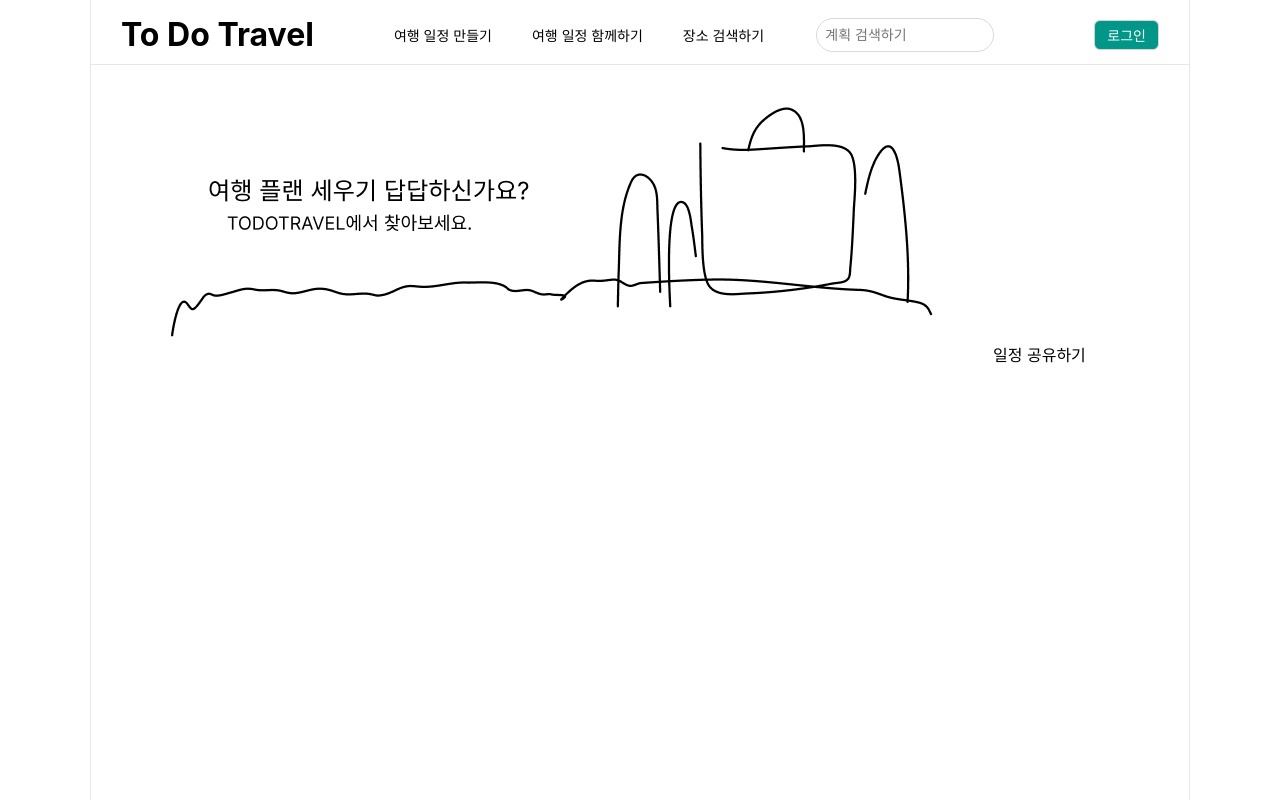
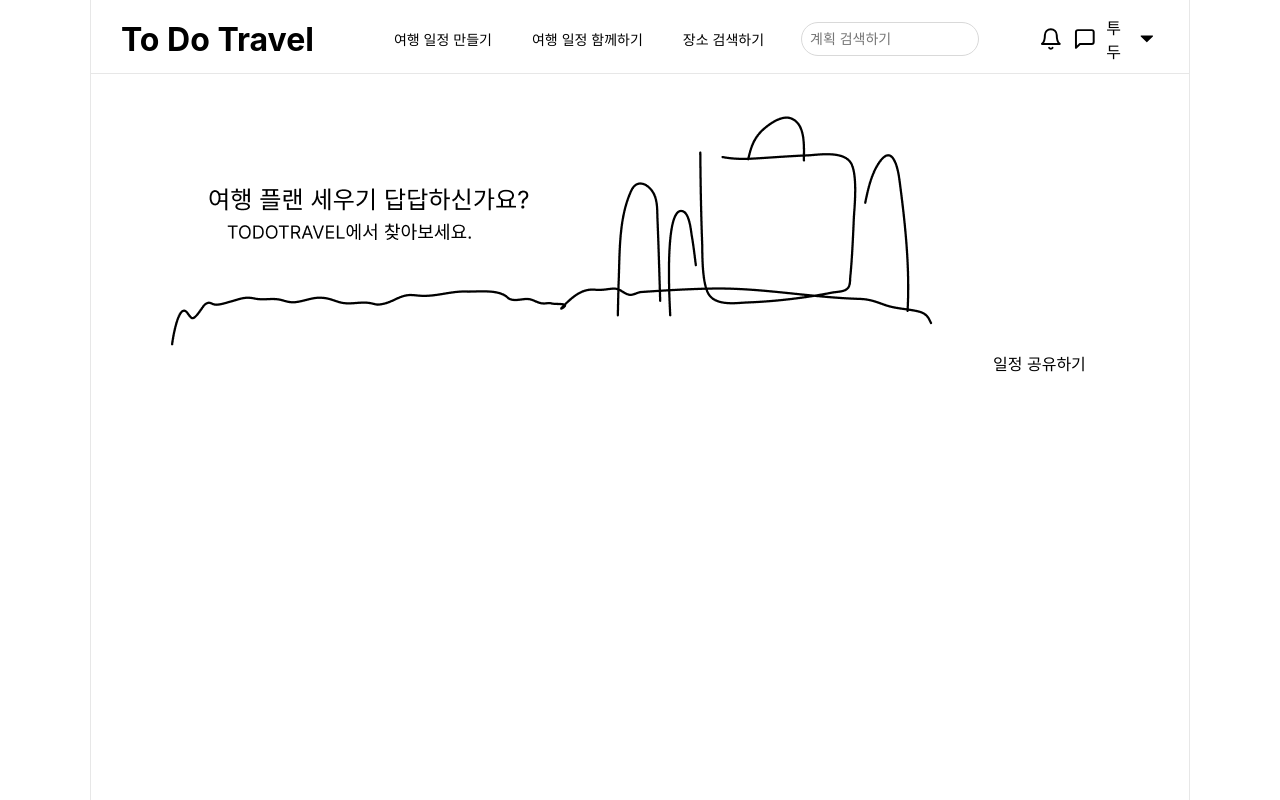
Before and after one commit to 11dontcare/todotravel_frontend, a React (Create React App) app: page / in a window 1280 px wide. Built offline with nearby package versions, Linux system fonts and the light colour scheme.

Commit message:
Feat: header dropdown 수정

```diff
--- a/package.json
+++ b/package.json
@@ -8,6 +8,7 @@
     "@testing-library/user-event": "^13.5.0",
     "react": "^18.3.1",
     "react-dom": "^18.3.1",
+    "react-icons": "^5.2.1",
     "react-router-dom": "^6.26.0",
     "react-scripts": "5.0.1",
     "web-vitals": "^2.1.4"
--- a/src/todotravel/component/side/Header.js
+++ b/src/todotravel/component/side/Header.js
@@ -4,15 +4,25 @@ import { checkIfLoggedIn, logout } from "../../service/AuthService";
 import { ACCESS_TOKEN } from "../../constant/backendAPI";
 
 import styles from "./Side.module.css";
+import { FiBell, FiMessageSquare } from "react-icons/fi";
+import { GoTriangleDown } from "react-icons/go";
+import { FaRegStar } from "react-icons/fa";
 
 const Header = () => {
   const [isLoggedIn, setIsLoggedIn] = useState(false);
+  const [nickname, setNickname] = useState("투두");
+  const [isMenuOpen, setIsMenuOpen] = useState(false); // 메뉴 열림/닫힘 상태
   const navigate = useNavigate();
 
   // 컴포넌트가 렌더링될 때 로그인 상태를 확인
   useEffect(() => {
     const loggedIn = checkIfLoggedIn();
     setIsLoggedIn(loggedIn);
+
+    if (loggedIn) {
+      const getNickname = localStorage.getItem("nickname");
+      setNickname(getNickname);
+    }
   }, []);
 
   const handleNavigation = (path) => {
@@ -35,6 +45,11 @@ const Header = () => {
     }
   };
 
+  //메뉴 열림/닫힘 토글
+  const toggleMenu = () => {
+    setIsMenuOpen((prevState) => !prevState);
+  };
+
   return (
     <div className={styles.header}>
       <h1>To Do Travel</h1>
@@ -42,9 +57,42 @@ const Header = () => {
       <p onClick={() => handleNavigation("/plan")}>여행 일정 함께하기</p>
       <p onClick={() => handleNavigation("/plan")}>장소 검색하기</p>
       <input placeholder='계획 검색하기' />
-      <button onClick={handleAuthClick}>
-        {isLoggedIn ? "로그아웃" : "로그인"}
-      </button>
+
+      {!isLoggedIn ? (
+        <div className={styles.option}>
+          <FiBell className={styles.bell} />
+          <FiMessageSquare className={styles.message} />
+          <p>{nickname}</p>
+          <GoTriangleDown className={styles.down} onClick={toggleMenu} />
+          {isMenuOpen && (
+            <div className={styles.dropdownMenu}>
+              <div className={styles.box1}>
+                <h3>{nickname}</h3>
+                <p className={styles.logout} onClick={handleAuthClick}>
+                  로그아웃
+                </p>
+              </div>
+              <hr />
+              <div className={styles.box2}>
+                <FaRegStar className={styles.star} />
+                <p onClick={() => navigate("/mypage")}>마이페이지</p>
+              </div>
+              <div className={styles.boxContent}>
+                <p>여행 일정 관리</p>
+                <p>북마크 관리</p>
+                <p>댓글 관리</p>
+                <p>좋아요 관리</p>
+              </div>
+              <div className={styles.box2}>
+                <FaRegStar className={styles.star} />
+                <p>채팅</p>
+              </div>
+            </div>
+          )}
+        </div>
+      ) : (
+        <button onClick={handleAuthClick}>로그인</button>
+      )}
     </div>
   );
 };
--- a/src/todotravel/component/side/Side.module.css
+++ b/src/todotravel/component/side/Side.module.css
@@ -21,14 +21,97 @@
   padding: 8px 8px;
   border: 1px solid #d9d9d9;
   border-radius: 20px;
-  margin: 0 100px 0 auto;
+  margin: 0 60px 0 auto;
 }
 .header > button {
-  padding: 4px 12px;
+  width: 70px;
+  padding: 4px 6px;
   font-size: 14px;
   color: white;
   background-color: #009688;
   border: 1px solid #d5d5d5;
   border-radius: 6px;
+  margin-left: 50px;
   cursor: pointer;
 }
+.option {
+  display: flex;
+  flex-direction: row;
+  align-items: center;
+  width: 120px;
+}
+.bell {
+  font-size: 24px;
+  margin-right: 10px;
+  cursor: pointer;
+}
+.message {
+  font-size: 24px;
+  cursor: pointer;
+}
+.option > p {
+  margin: 0;
+  margin-left: 10px;
+}
+.down {
+  font-size: 24px;
+  cursor: pointer;
+}
+/* dropdown */
+.dropdownMenu {
+  position: absolute;
+  top: 52px; /* 헤더 높이에 따라 조정 */
+  right: 275px;
+  background-color: #fff; /* 메뉴 배경색 */
+  border: 1px solid #ddd; /* 메뉴 테두리 색상 */
+  border-radius: 8px;
+  box-shadow: 0 4px 8px rgba(0, 0, 0, 0.1);
+  padding: 20px;
+  z-index: 1000;
+  width: 180px; /* 메뉴 너비 설정 */
+}
+.box1 {
+  display: flex;
+  flex-direction: row;
+  align-items: center;
+  justify-content: space-between;
+  margin: 0;
+}
+.box1 > h3 {
+  margin: 0;
+}
+.logout {
+  font-size: 14px;
+  color: #9c9c9c;
+  margin: 0;
+  cursor: pointer;
+}
+.dropdownMenu > hr {
+  width: 100%;
+  border: none;
+  border-bottom: 1px solid #d9d9d9;
+}
+.box2 {
+  display: flex;
+  flex-direction: row;
+  align-items: center;
+  gap: 16px;
+  margin-bottom: 6px;
+}
+.star {
+  font-size: 20px;
+  margin: 0;
+}
+.box2 > p {
+  margin: 4px 0 0;
+  cursor: pointer;
+}
+.boxContent {
+  font-size: 14px;
+  color: #757575;
+  margin: 0 0 10px 36px;
+}
+.boxContent > p {
+  margin: 0;
+  cursor: pointer;
+}
--- a/src/todotravel/service/AuthService.js
+++ b/src/todotravel/service/AuthService.js
@@ -51,7 +51,7 @@ export function login(loginRequest) {
 // 로그인 여부 확인 - 토큰
 export function checkIfLoggedIn() {
   if (!localStorage.getItem(ACCESS_TOKEN)) {
-    window.alert("로그인이 필요한 서비스입니다.");
+    // window.alert("로그인이 필요한 서비스입니다.");
     return false;
   }
   return true;
```
Also changed, not shown: 1 other file (tests, documents, lock files or other folders).
